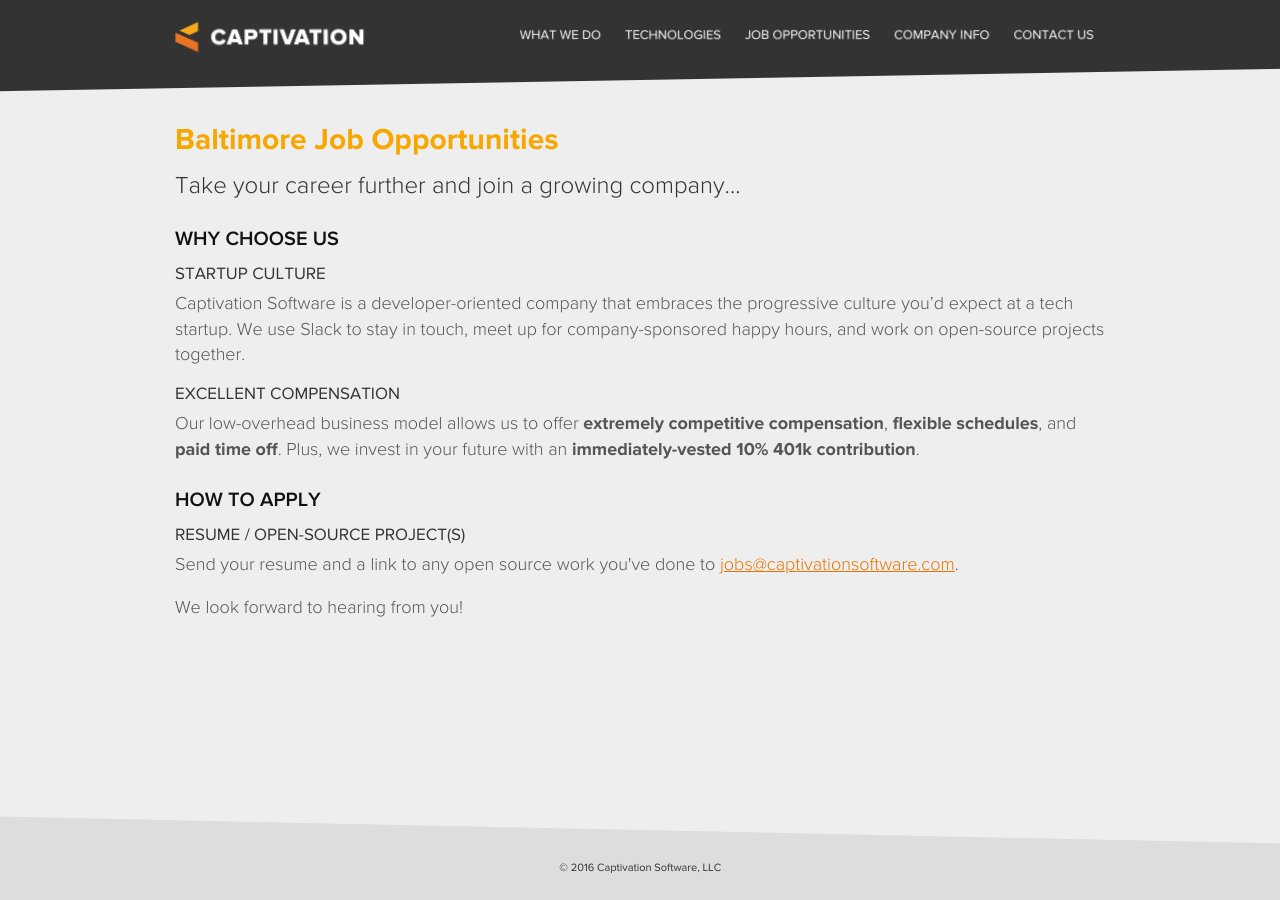
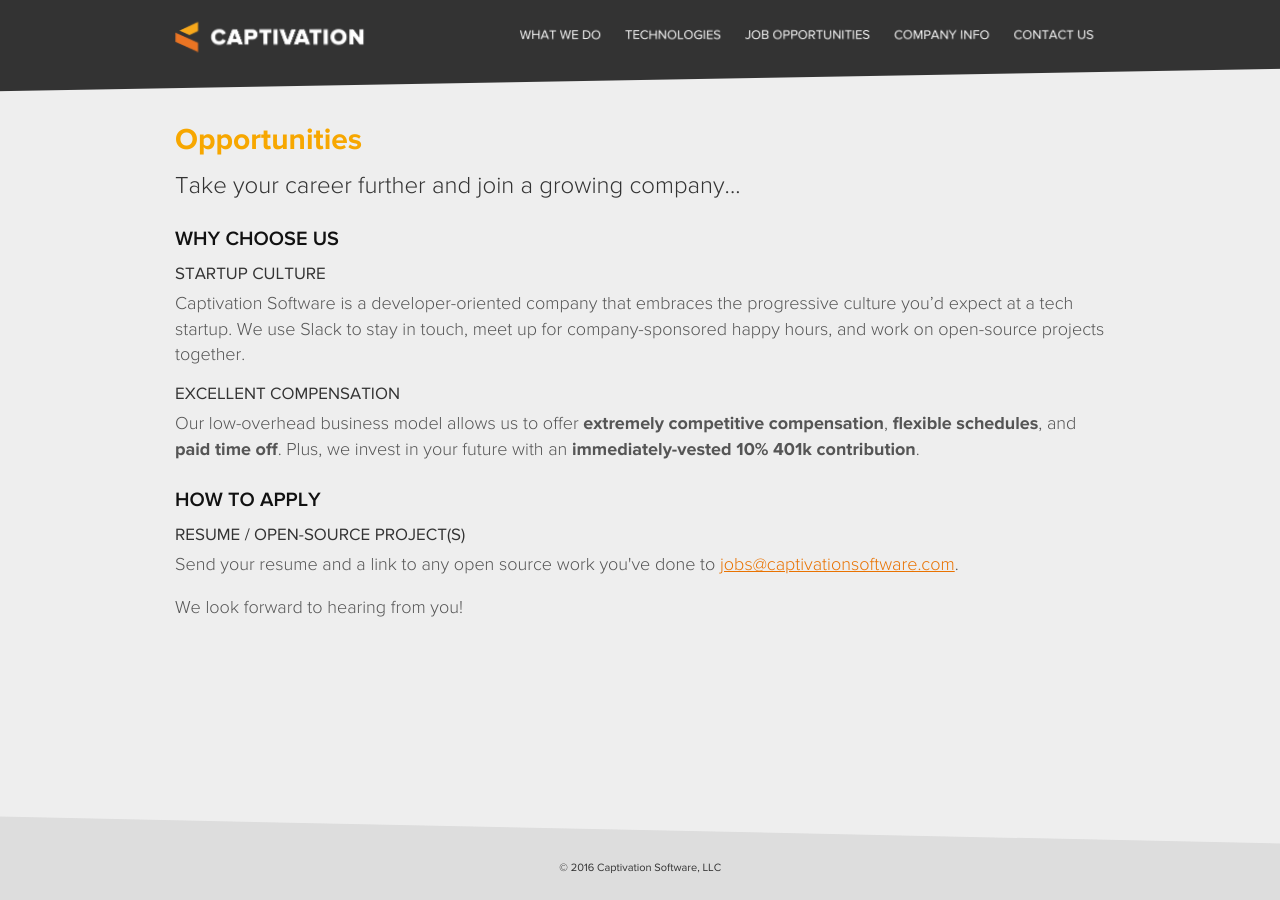
Before and after one commit to isabella232/captivationsoftware.github.io-archive, a Jekyll site: the page built from jobs.html, in a window 1280 px wide. Built offline with Jekyll 4.4.1, drawn with Linux system fonts in a browser that asks for light colours; nearby versions of some CDN libraries; some web fonts are replaced; part of the change alters nothing that is shown.

Commit message:
More copy and SEO

```diff
--- a/jobs.html
+++ b/jobs.html
@@ -1,9 +1,9 @@
 ---
 layout: subpage
-title: 'Baltimore Web Designer & Software Development Jobs | Captivation Software'
-heading: 'Baltimore Job Opportunities'
+title: 'Build better software at a growing company | Baltimore, MD | Washington, DC | 100% Remote | Captivation Software'
+heading: 'Opportunities'
+description: 'Searching for a job in the software industry? Captivation Software is always looking to expand our team of software engineers, usability experts, and system administrators. Apply here.'
 ---
-<meta name="description" content="Searching for software development jobs? Captivation Software is always looking to expand our team of Baltimore web designers. Apply here.">
 <div class="row">
   <div class="col-xs-12">
     <h2>Take your career further and join a growing company...</h2>
```
